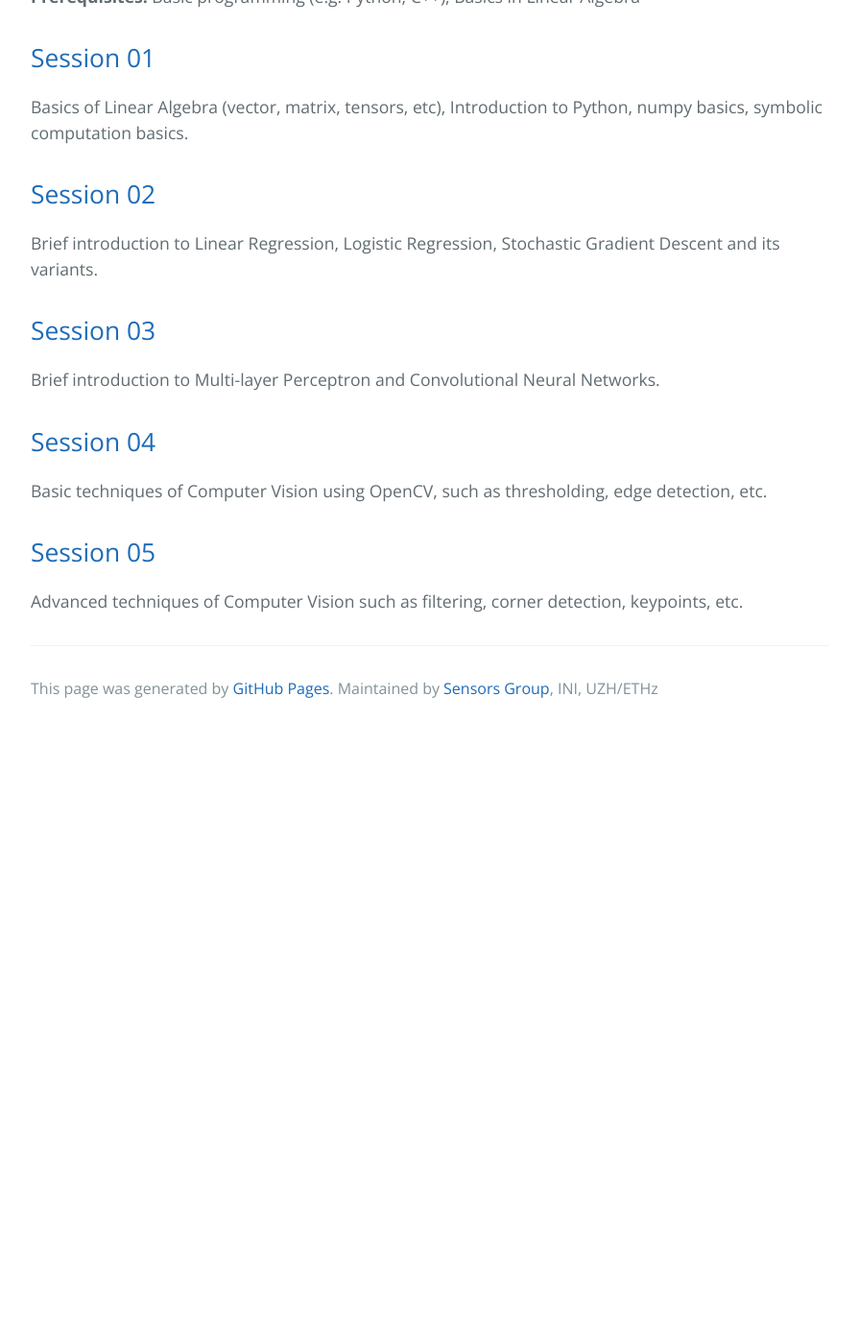
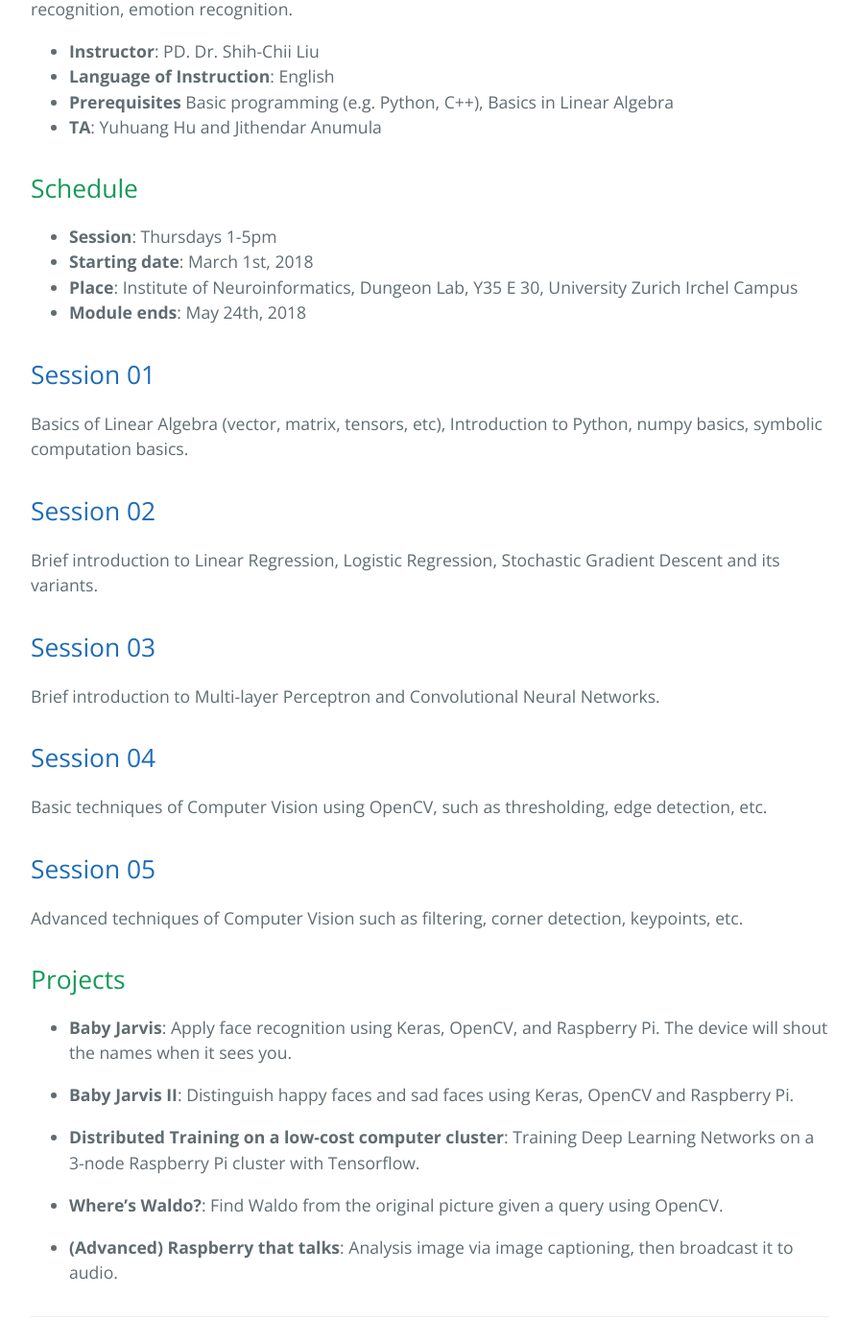
Before and after one commit to PnS2018/pns2018.github.com, a Jekyll site: the page built from index.md, in a window 1280 px wide and 1400 px high, scrolled down 621 px. Shown: the whole window at 96% size, without its empty margins (192-1087 px from the left). Built offline with Jekyll 4.4.1, drawn with Linux system fonts in a browser that asks for light colours; nearby versions of some CDN libraries; our own code applies the rules of GitHub Pages for plain Markdown files; before the commit the page ends 1382 px from its top, so only the background shows below that; some of the changed text lies outside the part shown.

Commit message:
update index page

```diff
--- a/index.md
+++ b/index.md
@@ -2,9 +2,20 @@
 layout: default
 ---
 
+## Introduction
 This module instructs students to learn the basics of deep learning as well as faster networks to build better and faster classifiers for sensor data. The module is strongly project-based, with two main phases. In the first phase, students want to learn the basics of deep learning and Computer Vision, such as stochastic gradient descent, multi-layer perceptron, convolutional neural networks, filtering, and corner detection. At the end of this first phase, students should be ready to run simple networks in Keras and also implement basic computer vision methods in Python. In the second half of their module, students divide up into teams of 2 or 3 to tackle a problem of their choosing, from fields like computer vision, pattern recognition, distributed computing. Example projects include face recognition, emotion recognition.
 
-__Prerequisites:__ Basic programming (e.g. Python, C++), Basics in Linear Algebra
++ __Instructor__: PD. Dr. Shih-Chii Liu
++ __Language of Instruction__: English
++ __Prerequisites__ Basic programming (e.g. Python, C++), Basics in Linear Algebra
++ __TA__: Yuhuang Hu and Jithendar Anumula
+
+## Schedule
+
++ __Session__: Thursdays 1-5pm
++ __Starting date__: March 1st, 2018
++ __Place__: Institute of Neuroinformatics, Dungeon Lab, Y35 E 30, University Zurich Irchel Campus
++ __Module ends__: May 24th, 2018
 
 ## [Session 01](./session_01.md)
 Basics of Linear Algebra (vector, matrix, tensors, etc), Introduction to Python, numpy basics, symbolic computation basics.
@@ -20,3 +31,15 @@ Basic techniques of Computer Vision using OpenCV, such as thresholding, edge det
 
 ## [Session 05](./session_05.md)
 Advanced techniques of Computer Vision such as filtering, corner detection, keypoints, etc.
+
+## Projects
+
++ __Baby Jarvis__: Apply face recognition using Keras, OpenCV, and Raspberry Pi. The device will shout the names when it sees you.
+
++ __Baby Jarvis II__: Distinguish happy faces and sad faces using Keras, OpenCV and Raspberry Pi.
+
++ __Distributed Training on a low-cost computer cluster__: Training Deep Learning Networks on a 3-node Raspberry Pi cluster with Tensorflow.
+
++ __Where’s Waldo?__: Find Waldo from the original picture given a query using OpenCV.
+
++ __(Advanced) Raspberry that talks__: Analysis image via image captioning, then broadcast it to audio.
```
